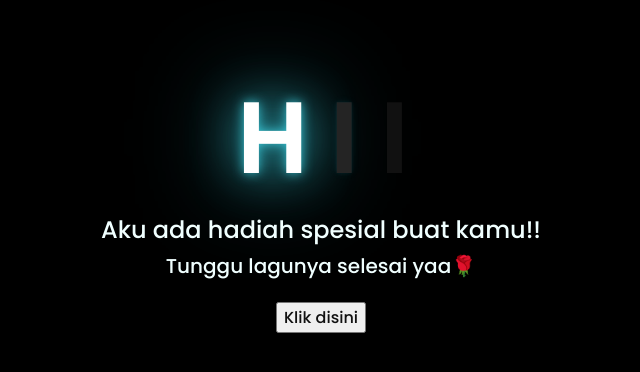
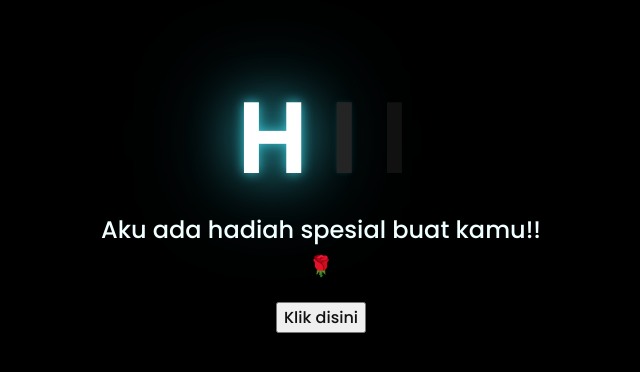
Before and after one commit to Ferrrr777/flower, a plain HTML site: page index.html in a window 1280 px wide. Shown: the part 208-580 px from the top of the page, without its empty margins (327-967 px from the left). Drawn offline with Linux system fonts and the light colour scheme.

Commit message:
Update index.html

```diff
--- a/index.html
+++ b/index.html
@@ -29,7 +29,7 @@
         <center>
         <span>Aku ada hadiah spesial buat kamu!!</span>
         <br>
-        <small>Tunggu lagunya selesai yaa🌹</small>
+        <small>🌹</small>
         </center>
     </div>
 
```
